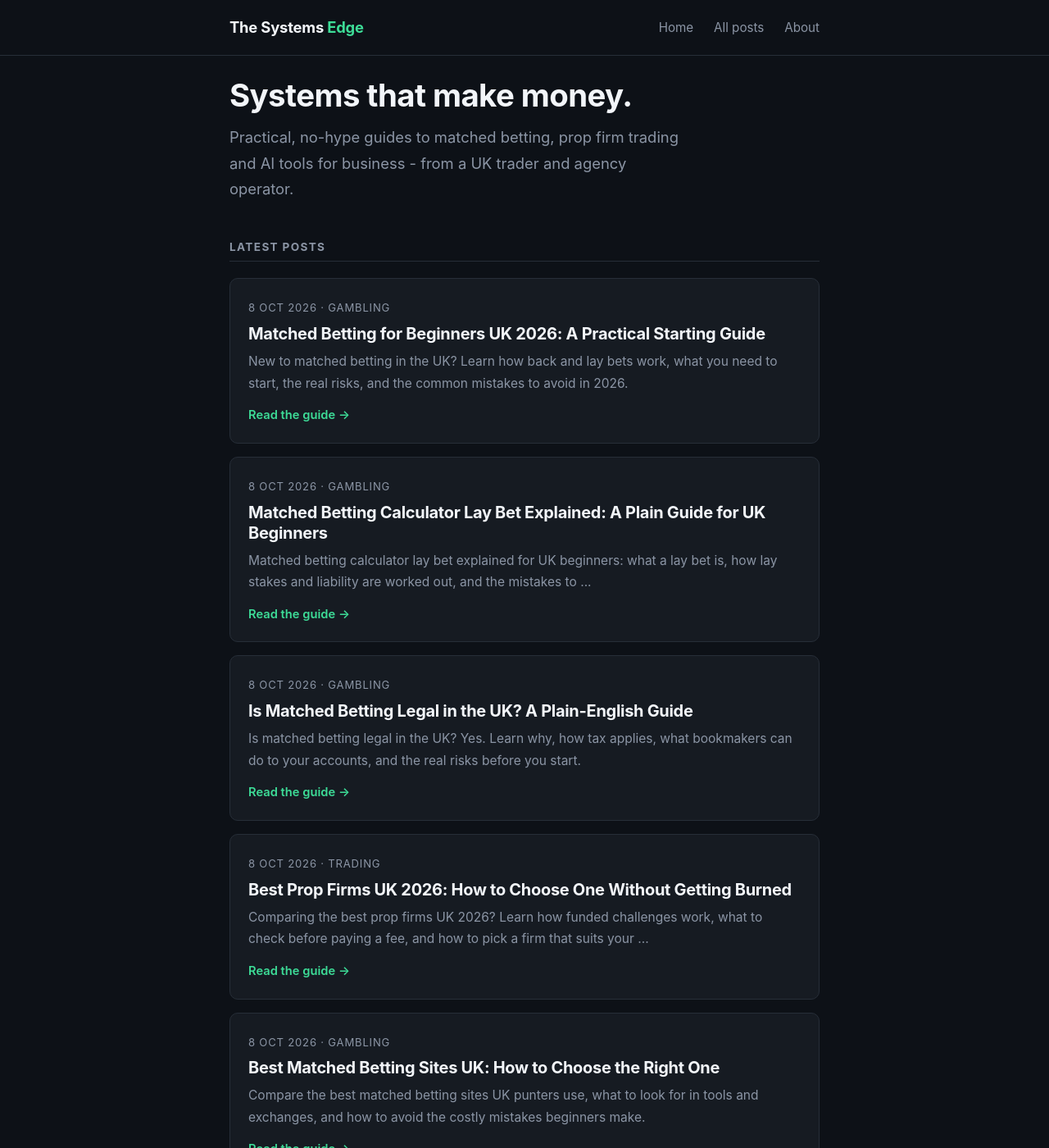
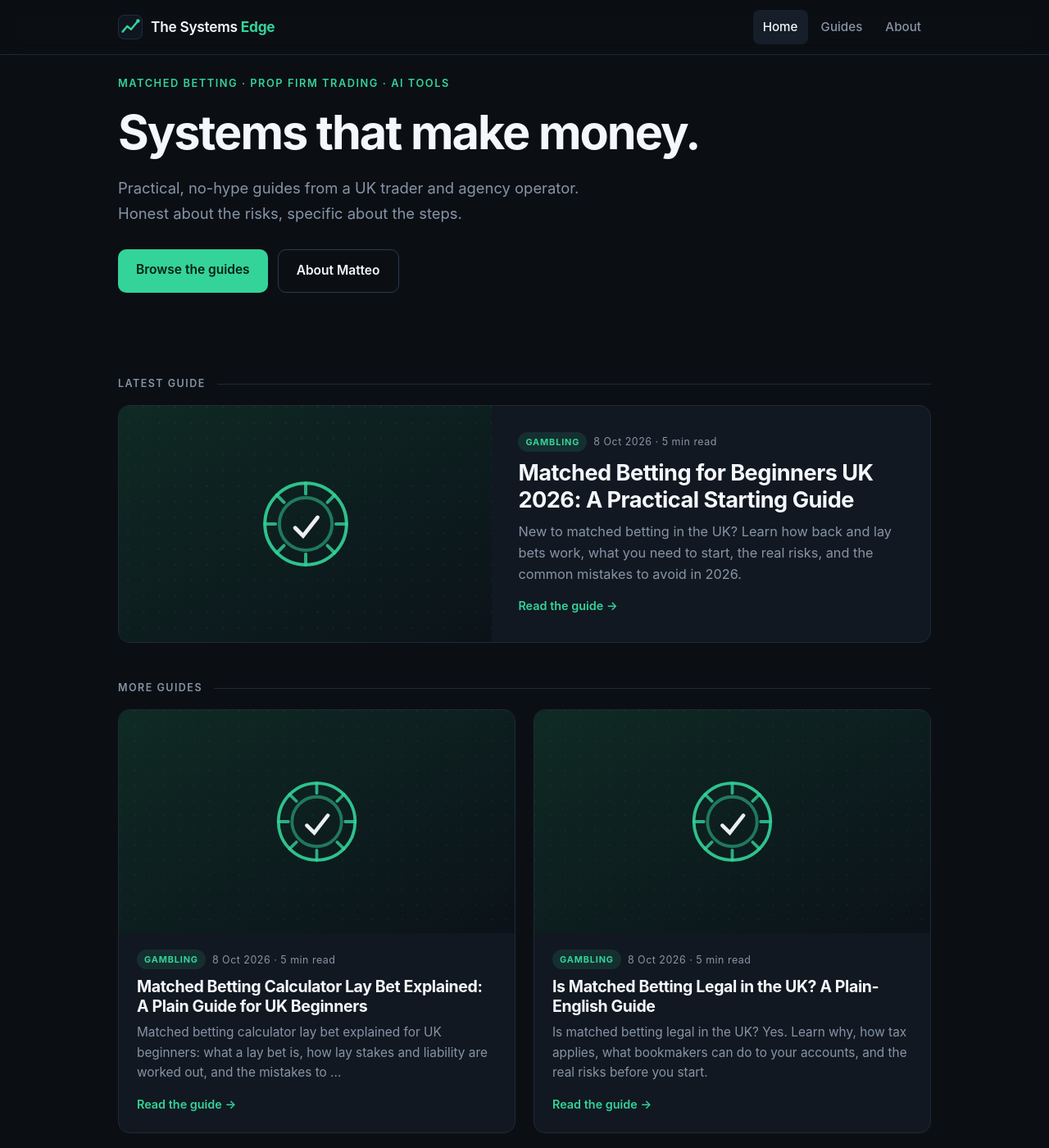
Before and after one commit to autobookagency-art/the-systems-edge, a Jekyll site: the page built from index.html, in a window 1280 px wide and 1400 px high. Shown: the whole window at 82% size. Built offline with Jekyll 4.4.1, drawn with Linux system fonts in a browser that asks for light colours; some of the changed text lies outside the part shown.

Commit message:
Redesign: dark theme refresh, logo, thumbnail cards, mobile layout, Search Console docs
Renames style.css to main.css (the Pages default theme also writes style.css and was overriding it).

Co-Authored-By: Claude Sonnet 5.5 <noreply@anthropic.com>

```diff
--- a/_config.yml
+++ b/_config.yml
@@ -27,6 +27,12 @@ exclude:
   - Gemfile
   - Gemfile.lock
   - README.md
+  - SEARCH_CONSOLE.md
   - import_posts.py
   - vendor
   - node_modules
+
+# Google Search Console verification via meta tag (see SEARCH_CONSOLE.md, option B).
+# Uncomment and paste your token, or use the HTML-file method instead.
+# webmaster_verifications:
+#   google: PASTE_TOKEN_HERE
--- /dev/null
+++ b/_includes/card.html
@@ -0,0 +1,10 @@
+{%- assign t = include.post.topic | default: "tech" -%}
+<a class="card{% if include.featured %} card-featured{% endif %}" href="{{ include.post.url | relative_url }}">
+  <div class="thumb"><img src="{{ '/assets/img/thumb-' | append: t | append: '.svg' | relative_url }}" alt="" loading="lazy" width="640" height="360"></div>
+  <div class="card-body">
+    <span class="meta"><span class="tag tag-{{ t }}">{{ t }}</span> {{ include.post.date | date: "%-d %b %Y" }} &middot; {{ include.post.content | number_of_words | divided_by: 220 | plus: 1 }} min read</span>
+    <h3>{{ include.post.title }}</h3>
+    <p>{{ include.post.description | default: include.post.excerpt | strip_html | truncate: 150 }}</p>
+    <span class="more">Read the guide &rarr;</span>
+  </div>
+</a>
--- a/_layouts/default.html
+++ b/_layouts/default.html
@@ -4,35 +4,54 @@
   <meta charset="utf-8">
   <meta name="viewport" content="width=device-width, initial-scale=1">
   <meta name="color-scheme" content="dark">
+  <meta name="theme-color" content="#0b0f14">
   {% seo %}
-  <link rel="stylesheet" href="{{ '/assets/css/style.css' | relative_url }}">
+  <link rel="icon" type="image/svg+xml" href="{{ '/assets/img/logo.svg' | relative_url }}">
+  <link rel="stylesheet" href="{{ '/assets/css/main.css' | relative_url }}">
   {% feed_meta %}
 </head>
 <body>
+  <a class="skip" href="#main">Skip to content</a>
   <header class="site-header">
     <div class="wrap header-inner">
-      <a class="brand" href="{{ '/' | relative_url }}">The Systems <span>Edge</span></a>
-      <nav class="nav">
-        <a href="{{ '/' | relative_url }}">Home</a>
-        <a href="{{ '/blog/' | relative_url }}">All posts</a>
-        <a href="{{ '/about/' | relative_url }}">About</a>
+      <a class="brand" href="{{ '/' | relative_url }}" aria-label="The Systems Edge - home">
+        <img src="{{ '/assets/img/logo.svg' | relative_url }}" alt="" width="30" height="30">
+        <span>The Systems <b>Edge</b></span>
+      </a>
+      <nav class="nav" aria-label="Main">
+        <a href="{{ '/' | relative_url }}"{% if page.url == '/' %} aria-current="page"{% endif %}>Home</a>
+        <a href="{{ '/blog/' | relative_url }}"{% if page.url == '/blog/' %} aria-current="page"{% endif %}>Guides</a>
+        <a href="{{ '/about/' | relative_url }}"{% if page.url == '/about/' %} aria-current="page"{% endif %}>About</a>
       </nav>
     </div>
   </header>
 
-  <main class="wrap">
+  <main id="main" class="wrap">
     {{ content }}
   </main>
 
   <footer class="site-footer">
     <div class="wrap">
+      <div class="footer-grid">
+        <div>
+          <a class="brand brand-sm" href="{{ '/' | relative_url }}">
+            <img src="{{ '/assets/img/logo.svg' | relative_url }}" alt="" width="24" height="24"><span>The Systems <b>Edge</b></span>
+          </a>
+          <p class="muted">Systems that make money: matched betting, prop firm trading and AI tools for business.</p>
+        </div>
+        <nav class="footer-nav" aria-label="Footer">
+          <a href="{{ '/blog/' | relative_url }}">All guides</a>
+          <a href="{{ '/about/' | relative_url }}">About</a>
+          <a href="{{ '/feed.xml' | relative_url }}">RSS</a>
+        </nav>
+      </div>
       <p class="disclosure"><strong>Affiliate disclosure:</strong> some links on this site are affiliate links. If you
         sign up or buy through them, I may earn a commission at no extra cost to you. It doesn't change what I
         recommend, and I only write about things I'd consider using myself.</p>
       <p class="risk"><strong>18+ only.</strong> Gambling can be addictive - play responsibly. Matched betting is not
         risk-free, and trading carries a high risk of losing money. Nothing here is financial advice.
         Free, confidential help: <a href="https://www.begambleaware.org" rel="noopener">BeGambleAware</a>, 0808 8020 133.</p>
-      <p class="copy">&copy; {{ 'now' | date: '%Y' }} {{ site.title }} &middot; <a href="{{ '/feed.xml' | relative_url }}">RSS</a></p>
+      <p class="copy">&copy; {{ 'now' | date: '%Y' }} {{ site.title }}</p>
     </div>
   </footer>
 </body>
--- /dev/null
+++ b/assets/css/main.css
@@ -0,0 +1,152 @@
+---
+---
+:root {
+  --bg: #0b0f14;
+  --surface: #111821;
+  --surface-2: #151e29;
+  --border: #1f2a37;
+  --border-hi: #2b3a4d;
+  --text: #c5cfdb;
+  --muted: #8794a6;
+  --heading: #f4f7fb;
+  --accent: #34d399;
+  --accent-ink: #052018;
+  --gambling: #34d399;
+  --trading: #38bdf8;
+  --tech: #a78bfa;
+  --warn: #f5b942;
+  --radius: 14px;
+  --font: Inter, ui-sans-serif, system-ui, -apple-system, "Segoe UI", Roboto, "Helvetica Neue", Arial, sans-serif;
+}
+*, *::before, *::after { box-sizing: border-box; }
+html { -webkit-text-size-adjust: 100%; scroll-behavior: smooth; }
+body {
+  margin: 0; background: var(--bg); color: var(--text);
+  font: 17px/1.7 var(--font); -webkit-font-smoothing: antialiased; text-rendering: optimizeLegibility;
+}
+img { max-width: 100%; height: auto; display: block; }
+a { color: var(--accent); text-decoration: none; }
+a:hover { text-decoration: underline; text-underline-offset: 3px; }
+a:focus-visible, .btn:focus-visible { outline: 2px solid var(--accent); outline-offset: 3px; border-radius: 4px; }
+.wrap { max-width: 1040px; margin: 0 auto; padding: 0 24px; }
+.skip { position: absolute; left: -999px; top: 8px; background: var(--accent); color: var(--accent-ink); padding: 8px 14px; border-radius: 8px; z-index: 50; }
+.skip:focus { left: 8px; }
+.muted { color: var(--muted); }
+h1, h2, h3 { color: var(--heading); line-height: 1.2; letter-spacing: -0.02em; font-weight: 700; }
+
+/* Header */
+.site-header { position: sticky; top: 0; z-index: 20; background: rgba(11, 15, 20, 0.82); backdrop-filter: blur(12px); -webkit-backdrop-filter: blur(12px); border-bottom: 1px solid var(--border); }
+.header-inner { display: flex; align-items: center; justify-content: space-between; height: 66px; gap: 16px; }
+.brand { display: inline-flex; align-items: center; gap: 10px; color: var(--heading); font-weight: 600; font-size: 1.08rem; letter-spacing: -0.015em; }
+.brand b { color: var(--accent); font-weight: 700; }
+.brand:hover { text-decoration: none; }
+.brand-sm { font-size: 1rem; }
+.nav { display: flex; gap: 4px; }
+.nav a { color: var(--muted); font-size: 0.95rem; font-weight: 500; padding: 8px 12px; border-radius: 8px; }
+.nav a:hover { color: var(--heading); background: var(--surface); text-decoration: none; }
+.nav a[aria-current="page"] { color: var(--heading); background: var(--surface-2); }
+
+main { padding-top: 48px; padding-bottom: 72px; min-height: 62vh; }
+
+/* Hero */
+.hero { padding: 24px 0 56px; max-width: 720px; }
+.eyebrow { margin: 0 0 14px; color: var(--accent); font-size: 0.8rem; font-weight: 600; letter-spacing: 0.12em; text-transform: uppercase; }
+.hero h1 { font-size: clamp(2.3rem, 6vw, 3.6rem); margin: 0 0 18px; letter-spacing: -0.035em; }
+.hero-sub { font-size: 1.15rem; color: var(--muted); margin: 0; max-width: 580px; }
+.hero-cta { display: flex; gap: 12px; margin-top: 28px; flex-wrap: wrap; }
+.btn { display: inline-block; background: var(--accent); color: var(--accent-ink); font-weight: 600; font-size: 0.97rem; padding: 12px 22px; border-radius: 10px; transition: transform .15s, filter .15s; }
+.btn:hover { text-decoration: none; filter: brightness(1.08); transform: translateY(-1px); }
+.btn-ghost { background: transparent; color: var(--heading); border: 1px solid var(--border-hi); }
+.btn-ghost:hover { background: var(--surface); filter: none; }
+
+.section-title { font-size: 0.78rem; text-transform: uppercase; letter-spacing: 0.12em; color: var(--muted); font-weight: 600; margin: 48px 0 18px; display: flex; align-items: center; gap: 14px; }
+.section-title::after { content: ""; flex: 1; height: 1px; background: var(--border); }
+.page-head { padding-bottom: 8px; }
+.page-head h1 { font-size: clamp(2rem, 5vw, 2.6rem); margin: 0 0 8px; }
+
+/* Cards */
+.cards { display: grid; grid-template-columns: repeat(2, 1fr); gap: 22px; }
+.card { display: flex; flex-direction: column; background: var(--surface); border: 1px solid var(--border); border-radius: var(--radius); overflow: hidden; color: var(--text); transition: border-color .18s, transform .18s, box-shadow .18s; }
+.card:hover { border-color: var(--border-hi); transform: translateY(-3px); box-shadow: 0 14px 34px rgba(0, 0, 0, 0.35); text-decoration: none; }
+.thumb { aspect-ratio: 16 / 9; background: var(--surface-2); overflow: hidden; }
+.thumb img { width: 100%; height: 100%; object-fit: cover; transition: transform .35s; }
+.card:hover .thumb img { transform: scale(1.03); }
+.card-body { padding: 20px 22px 22px; display: flex; flex-direction: column; flex: 1; }
+.card h3 { font-size: 1.22rem; margin: 10px 0 8px; }
+.card p { margin: 0 0 14px; color: var(--muted); font-size: 0.96rem; line-height: 1.6; }
+.card .more { margin-top: auto; color: var(--accent); font-size: 0.9rem; font-weight: 600; }
+.card-featured { flex-direction: row; margin-bottom: 8px; }
+.card-featured .thumb { flex: 1 1 46%; aspect-ratio: auto; min-height: 280px; }
+.card-featured .card-body { flex: 1 1 54%; justify-content: center; padding: 32px; }
+.card-featured h3 { font-size: 1.7rem; }
+.card-featured p { font-size: 1.02rem; }
+.all { margin-top: 28px; font-weight: 600; }
+
+.meta { font-size: 0.78rem; color: var(--muted); letter-spacing: 0.04em; display: flex; flex-wrap: wrap; align-items: center; gap: 8px; }
+.tag { display: inline-block; text-transform: uppercase; font-weight: 700; letter-spacing: 0.08em; font-size: 0.68rem; padding: 3px 9px; border-radius: 999px; background: rgba(52, 211, 153, 0.12); color: var(--gambling); }
+.tag-trading { background: rgba(56, 189, 248, 0.12); color: var(--trading); }
+.tag-tech { background: rgba(167, 139, 250, 0.14); color: var(--tech); }
+
+/* Article */
+.post { max-width: 720px; margin: 0 auto; }
+.crumbs { font-size: 0.85rem; color: var(--muted); margin-bottom: 22px; }
+.crumbs a { color: var(--muted); }
+.post-header h1 { font-size: clamp(1.9rem, 5vw, 2.7rem); margin: 14px 0 14px; letter-spacing: -0.03em; }
+.lede { font-size: 1.18rem; color: var(--muted); margin: 0 0 8px; line-height: 1.6; }
+.post-hero img { width: 100%; aspect-ratio: 16 / 9; object-fit: cover; }
+.post-hero { margin: 28px 0 8px; border-radius: var(--radius); overflow: hidden; border: 1px solid var(--border); }
+.post-disclosure { background: rgba(52, 211, 153, 0.07); border: 1px solid rgba(52, 211, 153, 0.25); padding: 14px 18px; border-radius: 10px; font-size: 0.9rem; margin: 22px 0 34px; color: var(--text); }
+.post-body { font-size: 1.07rem; line-height: 1.8; }
+.post-body h2 { font-size: 1.55rem; margin: 2.3em 0 0.6em; }
+.post-body h3 { font-size: 1.22rem; margin: 1.9em 0 0.5em; }
+.post-body p { margin: 0 0 1.2em; }
+.post-body ul, .post-body ol { padding-left: 1.3em; margin: 0 0 1.4em; }
+.post-body li { margin-bottom: 0.5em; padding-left: 0.2em; }
+.post-body li::marker { color: var(--accent); }
+.post-body strong { color: var(--heading); }
+.post-body hr { border: 0; border-top: 1px solid var(--border); margin: 2.8em 0 1.6em; }
+.post-body blockquote { border-left: 3px solid var(--accent); margin: 1.6em 0; padding: 4px 0 4px 18px; color: var(--muted); }
+.post-body code { background: var(--surface-2); padding: 2px 6px; border-radius: 5px; font-size: 0.88em; }
+.post-body table { border-collapse: collapse; width: 100%; font-size: 0.95rem; display: block; overflow-x: auto; }
+.post-body th, .post-body td { border: 1px solid var(--border); padding: 9px 12px; text-align: left; }
+.post-body th { background: var(--surface); color: var(--heading); }
+
+/* Affiliate placeholders: deliberately loud so none ship unreplaced. */
+mark.aff { background: rgba(245, 185, 66, 0.16); color: var(--warn); border: 1px dashed var(--warn); border-radius: 5px; padding: 1px 7px; font-family: ui-monospace, SFMono-Regular, Menlo, Consolas, monospace; font-size: 0.82em; white-space: nowrap; }
+
+.post-footer { margin-top: 44px; border-top: 1px solid var(--border); padding-top: 18px; font-size: 0.88rem; color: var(--muted); }
+.related { max-width: 1040px; margin: 24px auto 0; }
+
+/* Footer */
+.site-footer { border-top: 1px solid var(--border); background: #090c11; padding: 44px 0 40px; font-size: 0.86rem; color: var(--muted); }
+.footer-grid { display: flex; justify-content: space-between; gap: 32px; flex-wrap: wrap; margin-bottom: 26px; }
+.footer-grid p { margin: 10px 0 0; max-width: 360px; }
+.footer-nav { display: flex; gap: 22px; align-items: flex-start; }
+.footer-nav a { color: var(--text); }
+.site-footer .disclosure, .site-footer .risk { margin: 0 0 14px; max-width: 760px; line-height: 1.65; }
+.site-footer strong { color: var(--text); }
+.copy { margin: 22px 0 0; padding-top: 18px; border-top: 1px solid var(--border); }
+
+/* Mobile */
+@media (max-width: 760px) {
+  body { font-size: 16.5px; }
+  .wrap { padding: 0 18px; }
+  .header-inner { height: 58px; }
+  .nav a { padding: 7px 9px; font-size: 0.9rem; }
+  main { padding-top: 30px; padding-bottom: 52px; }
+  .hero { padding: 8px 0 38px; }
+  .cards { grid-template-columns: 1fr; gap: 18px; }
+  .card-featured { flex-direction: column; }
+  .card-featured .thumb { min-height: 0; aspect-ratio: 16 / 9; flex: none; }
+  .card-featured .card-body { padding: 22px; }
+  .card-featured h3 { font-size: 1.4rem; }
+  .post-body { font-size: 1.03rem; }
+  .footer-grid { flex-direction: column; gap: 20px; }
+}
+@media (max-width: 420px) {
+  .brand span { font-size: 0.98rem; }
+  .nav a { padding: 6px 7px; }
+}
+@media (prefers-reduced-motion: reduce) {
+  * { transition: none !important; scroll-behavior: auto !important; }
+}
--- a/assets/css/style.css
+++ /dev/null
@@ -1,80 +0,0 @@
----
----
-:root {
-  --bg: #0d1117;
-  --surface: #161b22;
-  --border: #272e38;
-  --text: #d6dbe3;
-  --muted: #8b95a5;
-  --heading: #f2f5f9;
-  --accent: #3ddc97;
-  --accent-dim: rgba(61, 220, 151, 0.12);
-  --warn: #f5b942;
-}
-* { box-sizing: border-box; }
-html { -webkit-text-size-adjust: 100%; }
-body {
-  margin: 0; background: var(--bg); color: var(--text);
-  font: 17px/1.7 -apple-system, BlinkMacSystemFont, "Segoe UI", Roboto, Helvetica, Arial, sans-serif;
-}
-.wrap { max-width: 760px; margin: 0 auto; padding: 0 20px; }
-a { color: var(--accent); text-decoration: none; }
-a:hover { text-decoration: underline; }
-
-.site-header { border-bottom: 1px solid var(--border); }
-.header-inner { display: flex; align-items: center; justify-content: space-between; padding: 18px 20px; flex-wrap: wrap; gap: 10px; }
-.brand { color: var(--heading); font-weight: 700; font-size: 1.15rem; letter-spacing: -0.01em; }
-.brand span { color: var(--accent); }
-.brand:hover { text-decoration: none; }
-.nav a { color: var(--muted); margin-left: 20px; font-size: 0.95rem; }
-.nav a:hover { color: var(--heading); text-decoration: none; }
-
-main { padding-top: 36px; padding-bottom: 56px; min-height: 60vh; }
-h1, h2, h3 { color: var(--heading); line-height: 1.25; letter-spacing: -0.015em; }
-
-.hero { padding: 24px 0 36px; }
-.hero h1 { font-size: 2.4rem; margin: 0 0 12px; }
-.hero p { font-size: 1.15rem; color: var(--muted); margin: 0; max-width: 560px; }
-.section-title { font-size: 0.85rem; text-transform: uppercase; letter-spacing: 0.1em; color: var(--muted); border-bottom: 1px solid var(--border); padding-bottom: 8px; }
-
-.cards { display: grid; gap: 16px; margin-top: 20px; }
-.card { display: block; background: var(--surface); border: 1px solid var(--border); border-radius: 10px; padding: 20px 22px; color: var(--text); transition: border-color .15s, transform .15s; }
-.card:hover { border-color: var(--accent); text-decoration: none; transform: translateY(-1px); }
-.card h3 { margin: 6px 0 8px; font-size: 1.25rem; }
-.card p { margin: 0 0 10px; color: var(--muted); font-size: 0.97rem; }
-.card .more { color: var(--accent); font-size: 0.92rem; font-weight: 600; }
-.meta { font-size: 0.82rem; color: var(--muted); text-transform: uppercase; letter-spacing: 0.06em; }
-.tag { color: var(--accent); }
-.all { margin-top: 24px; }
-
-.post-header h1 { font-size: 2.1rem; margin: 6px 0 12px; }
-.lede { font-size: 1.1rem; color: var(--muted); margin-top: 0; }
-.post-disclosure { background: var(--accent-dim); border-left: 3px solid var(--accent); padding: 12px 16px; border-radius: 0 6px 6px 0; font-size: 0.92rem; margin: 20px 0 28px; }
-.post-body h2 { font-size: 1.5rem; margin: 2.2em 0 0.5em; }
-.post-body h3 { font-size: 1.2rem; margin: 1.8em 0 0.4em; }
-.post-body li { margin-bottom: 0.4em; }
-.post-body hr { border: 0; border-top: 1px solid var(--border); margin: 2.5em 0 1.5em; }
-.post-body blockquote { border-left: 3px solid var(--border); margin-left: 0; padding-left: 16px; color: var(--muted); }
-.post-body code { background: var(--surface); padding: 2px 6px; border-radius: 4px; font-size: 0.9em; }
-.post-body table { border-collapse: collapse; width: 100%; font-size: 0.95rem; }
-.post-body th, .post-body td { border: 1px solid var(--border); padding: 8px 10px; text-align: left; }
-
-/* Affiliate link placeholders: loud on purpose so none ship unreplaced. */
-mark.aff { background: rgba(245, 185, 66, 0.18); color: var(--warn); border: 1px dashed var(--warn); border-radius: 4px; padding: 1px 6px; font-family: ui-monospace, SFMono-Regular, Menlo, Consolas, monospace; font-size: 0.85em; white-space: nowrap; }
-
-.post-footer { margin-top: 40px; border-top: 1px solid var(--border); padding-top: 16px; }
-.post-list { list-style: none; padding: 0; }
-.post-list li { padding: 12px 0; border-bottom: 1px solid var(--border); display: flex; gap: 16px; align-items: baseline; }
-.post-list .meta { min-width: 96px; }
-
-.site-footer { border-top: 1px solid var(--border); background: var(--surface); padding: 28px 0 36px; font-size: 0.86rem; color: var(--muted); }
-.site-footer p { margin: 0 0 12px; }
-.site-footer strong { color: var(--text); }
-.copy { margin-bottom: 0; }
-
-@media (max-width: 560px) {
-  body { font-size: 16px; }
-  .hero h1 { font-size: 1.9rem; }
-  .post-header h1 { font-size: 1.7rem; }
-  .post-list li { flex-direction: column; gap: 2px; }
-}
--- a/index.html
+++ b/index.html
@@ -3,23 +3,28 @@ layout: default
 title: Home
 ---
 <section class="hero">
+  <p class="eyebrow">Matched betting &middot; Prop firm trading &middot; AI tools</p>
   <h1>Systems that make money.</h1>
-  <p>Practical, no-hype guides to matched betting, prop firm trading and AI tools for business - from a UK trader
-    and agency operator.</p>
+  <p class="hero-sub">Practical, no-hype guides from a UK trader and agency operator. Honest about the risks,
+    specific about the steps.</p>
+  <div class="hero-cta">
+    <a class="btn" href="{{ '/blog/' | relative_url }}">Browse the guides</a>
+    <a class="btn btn-ghost" href="{{ '/about/' | relative_url }}">About Matteo</a>
+  </div>
 </section>
 
-<h2 class="section-title">Latest posts</h2>
+{% assign latest = site.posts.first %}
+{% if latest %}
+<h2 class="section-title">Latest guide</h2>
+{% include card.html post=latest featured=true %}
+
+{% if site.posts.size > 1 %}
+<h2 class="section-title">More guides</h2>
 <div class="cards">
-  {% for post in site.posts limit: 9 %}
-  <a class="card" href="{{ post.url | relative_url }}">
-    <span class="meta">{{ post.date | date: "%-d %b %Y" }}{% if post.topic %} &middot; {{ post.topic }}{% endif %}</span>
-    <h3>{{ post.title }}</h3>
-    <p>{{ post.description | truncate: 150 }}</p>
-    <span class="more">Read the guide &rarr;</span>
-  </a>
-  {% else %}
-  <p>No posts yet.</p>
-  {% endfor %}
+  {% for post in site.posts offset: 1 limit: 8 %}{% include card.html post=post %}{% endfor %}
 </div>
-
-{% if site.posts.size > 9 %}<p class="all"><a href="{{ '/blog/' | relative_url }}">See all {{ site.posts.size }} posts &rarr;</a></p>{% endif %}
+{% endif %}
+{% if site.posts.size > 9 %}<p class="all"><a href="{{ '/blog/' | relative_url }}">See all {{ site.posts.size }} guides &rarr;</a></p>{% endif %}
+{% else %}
+<p>No posts yet.</p>
+{% endif %}
```
Also changed, not shown: SEARCH_CONSOLE.md (added, +52 -0 lines), _layouts/post.html (+14 -3 lines), blog.html (+9 -10 lines), README.md, assets/img/logo.svg (added), assets/img/thumb-gambling.svg (added), assets/img/thumb-tech.svg (added), assets/img/thumb-trading.svg (added), 1 other file.
